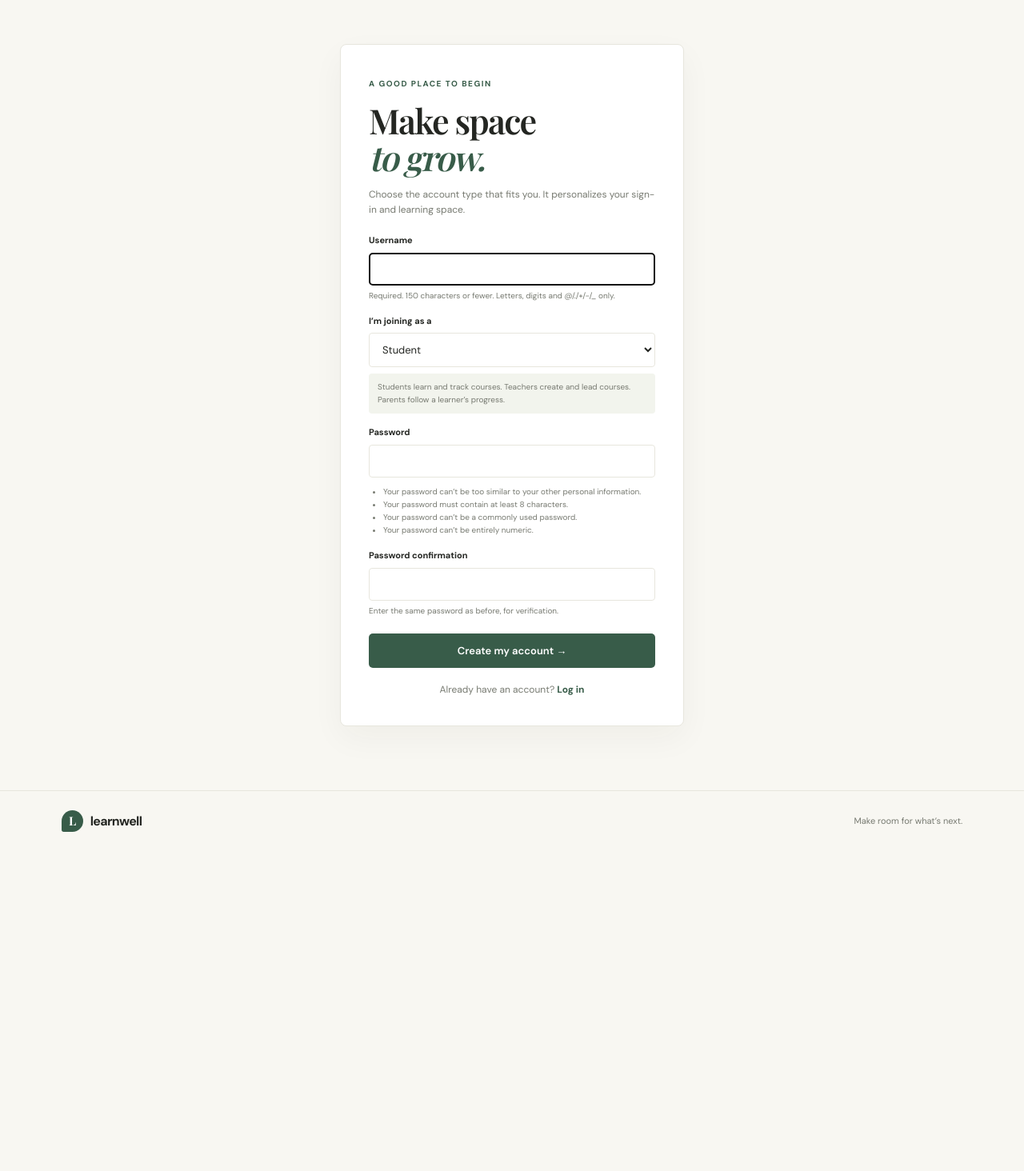
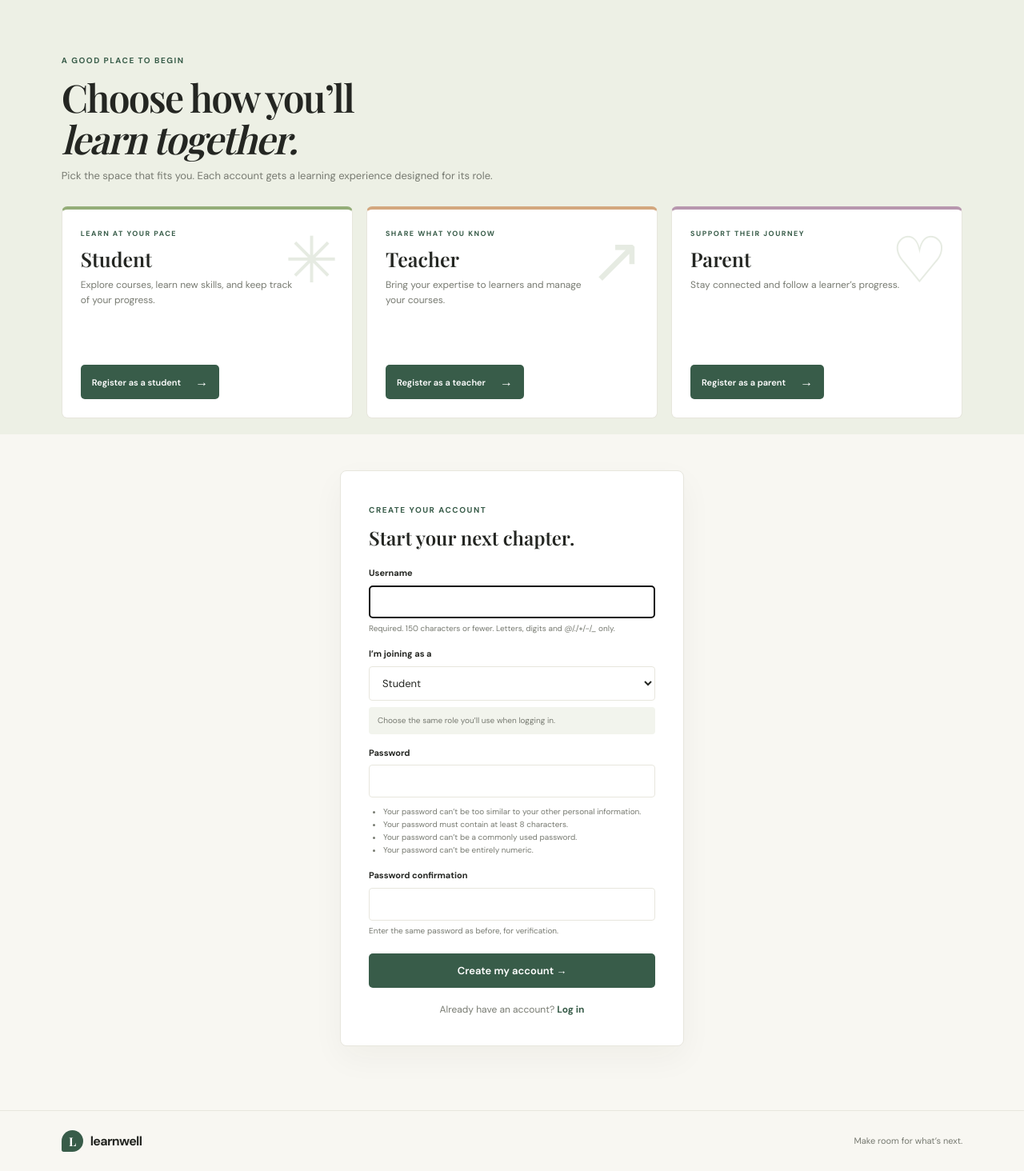
Before and after one commit to uhssutridata/selfstudyzone_learnwell, a Django app: page /signup/ in a window 1280 px wide. Shown: the part 78-1542 px from the top of the page at 80% size. Before the commit the page ends 1118 px from the top, so only its background shows below. Run offline with Django 4.2, Linux system fonts and the light colour scheme; some web fonts are replaced.

Commit message:
Add role based signup cards

```diff
--- a/courses/views.py
+++ b/courses/views.py
@@ -100,7 +100,7 @@ def complete_lesson(request, slug, lesson_id):
 def signup(request):
     if request.user.is_authenticated:
         return redirect("dashboard")
-    form = SignUpForm(request.POST or None)
+    form = SignUpForm(request.POST or None, initial={"role": request.GET.get("role", "")})
     if request.method == "POST" and form.is_valid():
         user = form.save()
         login(request, user)
--- a/static/css/roles.css
+++ b/static/css/roles.css
@@ -1 +1,2 @@
 .auth-intro{font-size:12px;color:var(--muted);margin:-10px 0 20px}.role-select{width:100%;padding:11px 12px;border:1px solid var(--line);border-radius:4px;background:white;color:var(--ink);font:13px var(--sans)}.role-hint{padding:9px 11px;margin-top:8px;background:#f2f4ed;border-radius:4px;color:var(--muted);font-size:10px;line-height:1.6}
+.signup-hero{padding:62px max(calc((100% - 1160px)/2),6vw) 20px;background:#edf0e5}.signup-hero>h1{font-size:48px;margin:10px 0}.signup-hero>p{max-width:570px;color:var(--muted);font-size:13px;margin-bottom:28px}.role-cards{display:grid;grid-template-columns:repeat(3,1fr);gap:17px}.role-card{position:relative;overflow:hidden;min-height:265px;padding:23px;background:white;border:1px solid var(--line);border-radius:7px;display:flex;flex-direction:column;align-items:flex-start}.role-card .eyebrow{font-size:9px}.role-card h2{font:600 25px var(--serif);margin:7px 0}.role-card p{font-size:12px;color:var(--muted);max-width:270px;margin:0 0 18px}.role-art{position:absolute;right:17px;top:4px;font:80px var(--serif);color:#78936330}.role-student{border-top:4px solid #94ad78}.role-teacher{border-top:4px solid #d3a77e}.role-parent{border-top:4px solid #b797ae}.role-button{margin-top:auto;font-size:11px;padding:11px 14px}.role-button span{font-size:16px}.signup-form-section{padding-top:45px}.signup-form-section .auth-card h2{font:600 24px var(--serif);margin:8px 0 20px}@media(max-width:760px){.signup-hero{padding:45px 6vw 15px}.signup-hero>h1{font-size:39px}.role-cards{grid-template-columns:1fr}.role-card{min-height:220px}}
--- a/templates/registration/signup.html
+++ b/templates/registration/signup.html
@@ -1 +1,47 @@
-{% extends 'base.html' %}{% block title %}Create an account — Learnwell{% endblock %}{% block content %}<section class="auth-wrap"><div class="auth-card"><span class="eyebrow">A GOOD PLACE TO BEGIN</span><h1>Make space<br><em>to grow.</em></h1><p class="auth-intro">Choose the account type that fits you. It personalizes your sign-in and learning space.</p><form method="post">{% csrf_token %}{{ form.non_field_errors }}{% for field in form %}<label for="{{ field.id_for_label }}">{{ field.label }}</label>{{ field }}{% if field.name == 'role' %}<div class="role-hint">Students learn and track courses. Teachers create and lead courses. Parents follow a learner’s progress.</div>{% endif %}{% if field.help_text %}<div class="help-text">{{ field.help_text|safe }}</div>{% endif %}{{ field.errors }}{% endfor %}<button class="button button-wide">Create my account →</button></form><p class="auth-switch">Already have an account? <a href="{% url 'login' %}">Log in</a></p></div></section>{% endblock %}
+{% extends 'base.html' %}
+{% block title %}Create an account — Learnwell{% endblock %}
+{% block content %}
+<section class="signup-hero">
+  <span class="eyebrow">A GOOD PLACE TO BEGIN</span>
+  <h1>Choose how you’ll<br><em>learn together.</em></h1>
+  <p>Pick the space that fits you. Each account gets a learning experience designed for its role.</p>
+  <div class="role-cards">
+    <article class="role-card role-student">
+      <div class="role-art" aria-hidden="true">✳</div>
+      <span class="eyebrow">LEARN AT YOUR PACE</span>
+      <h2>Student</h2>
+      <p>Explore courses, learn new skills, and keep track of your progress.</p>
+      <a class="button role-button" href="?role=student#signup-form">Register as a student <span>→</span></a>
+    </article>
+    <article class="role-card role-teacher">
+      <div class="role-art" aria-hidden="true">↗</div>
+      <span class="eyebrow">SHARE WHAT YOU KNOW</span>
+      <h2>Teacher</h2>
+      <p>Bring your expertise to learners and manage your courses.</p>
+      <a class="button role-button" href="?role=teacher#signup-form">Register as a teacher <span>→</span></a>
+    </article>
+    <article class="role-card role-parent">
+      <div class="role-art" aria-hidden="true">♡</div>
+      <span class="eyebrow">SUPPORT THEIR JOURNEY</span>
+      <h2>Parent</h2>
+      <p>Stay connected and follow a learner’s progress.</p>
+      <a class="button role-button" href="?role=parent#signup-form">Register as a parent <span>→</span></a>
+    </article>
+  </div>
+</section>
+<section class="auth-wrap signup-form-section" id="signup-form">
+  <div class="auth-card">
+    <span class="eyebrow">CREATE YOUR ACCOUNT</span>
+    <h2>Start your next chapter.</h2>
+    <form method="post">{% csrf_token %}{{ form.non_field_errors }}
+      {% for field in form %}
+        <label for="{{ field.id_for_label }}">{{ field.label }}</label>{{ field }}
+        {% if field.name == 'role' %}<div class="role-hint">Choose the same role you’ll use when logging in.</div>{% endif %}
+        {% if field.help_text %}<div class="help-text">{{ field.help_text|safe }}</div>{% endif %}{{ field.errors }}
+      {% endfor %}
+      <button class="button button-wide">Create my account →</button>
+    </form>
+    <p class="auth-switch">Already have an account? <a href="{% url 'login' %}">Log in</a></p>
+  </div>
+</section>
+{% endblock %}
```
